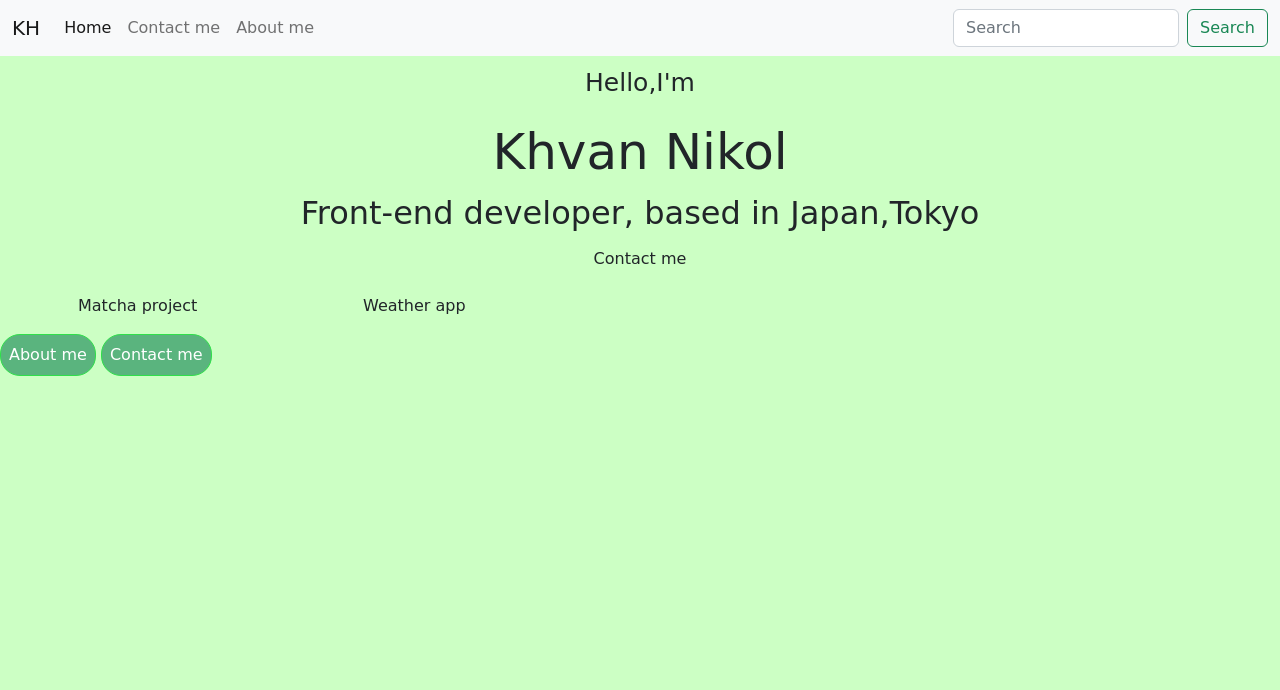
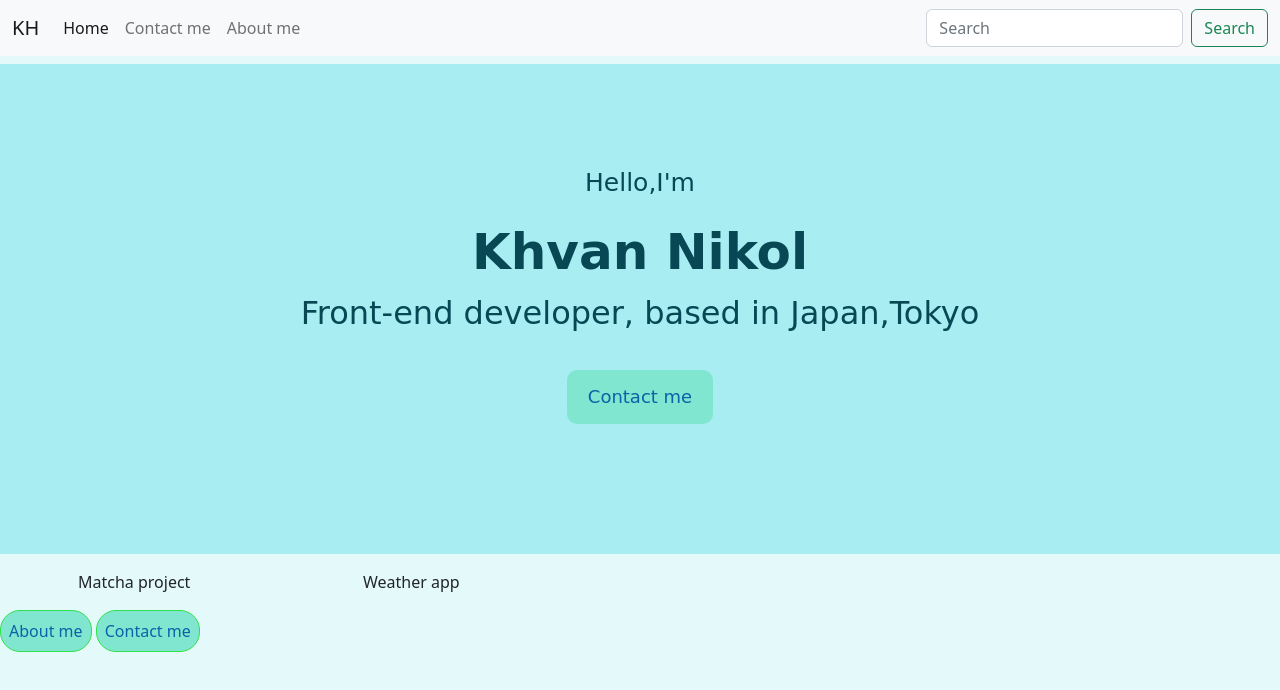
Before and after one commit to KhvanNikol/My-web-site-portfolio, a plain HTML site: page index.html in a window 1280 px wide. Drawn offline with nearby package versions, Linux system fonts and the light colour scheme.

Commit message:
created css variables,slightly changed colors

```diff
--- a/src/style.css
+++ b/src/style.css
@@ -1,17 +1,28 @@
+:root {
+  --branding-color: rgb(167, 237, 242);
+  --secondary-button-color: rgb(129, 230, 208);
+  --primary-button-color: rgb(12, 97, 167);
+}
+@import url("https://fonts.googleapis.com/css2?family=M+PLUS+1p:wght@300&family=Oxanium&family=Pacifico&display=swap");
 body {
-  background: rgb(204, 255, 196);
-  font-family: "Pacifico", cursive;
+  background: rgb(228, 249, 250);
 }
 .hero {
   text-align: center;
+  background: rgb(167, 237, 242);
+  color: rgb(7, 72, 84);
+  font-family: "Oxanium", cursive;
+  padding: 100px 20px;
 }
 h1 {
   font-size: 50px;
+  font-weight: bold;
   text-align: center;
 }
 .button {
-  background-color: rgba(64, 163, 110, 0.807);
+  background-color: var(--secondary-button-color);
   border: 1px solid rgb(47, 224, 74);
+  color: var(--primary-button-color);
   border-radius: 20px;
 }
 .button:hover {
@@ -20,3 +31,12 @@ h1 {
 .greeting {
   font-size: 25px;
 }
+.btn-branding {
+  background-color: var(--secondary-button-color);
+  color: rgb(12, 97, 167);
+  border-radius: 10px;
+  margin: 30px 10px;
+  line-height: 28px;
+  font-size: 18px;
+  padding: 12px 20px;
+}
```
